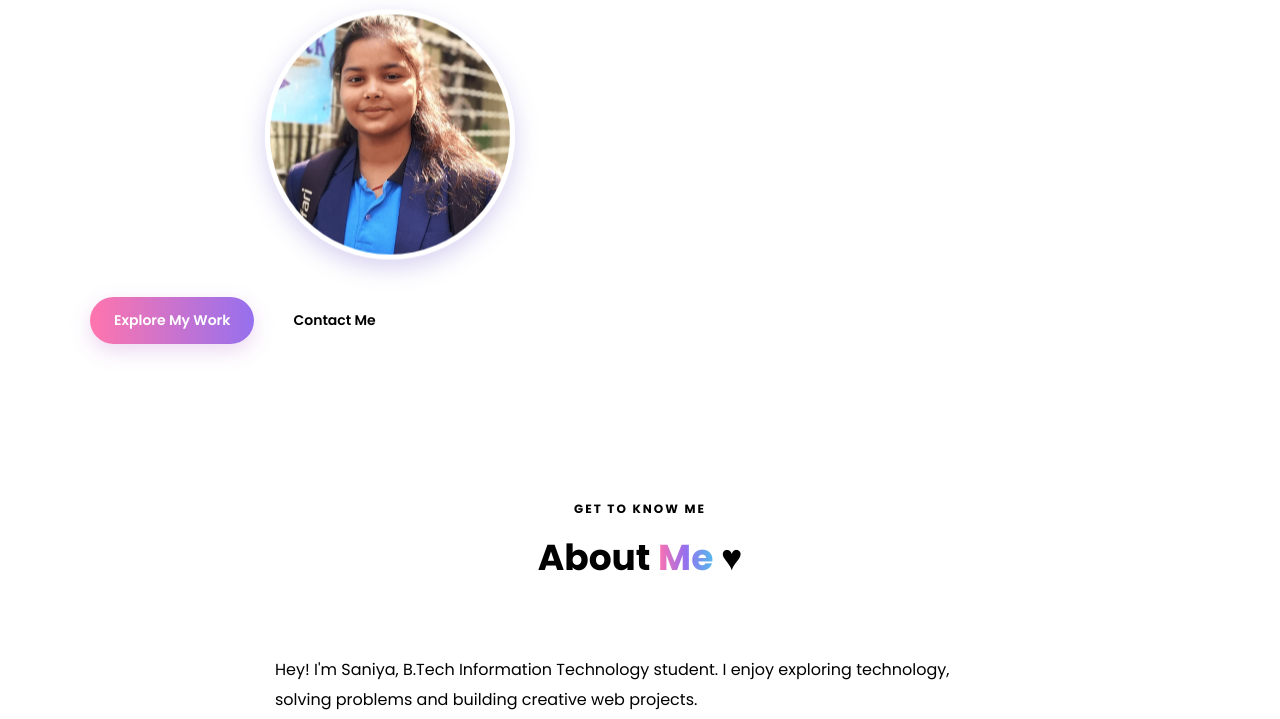
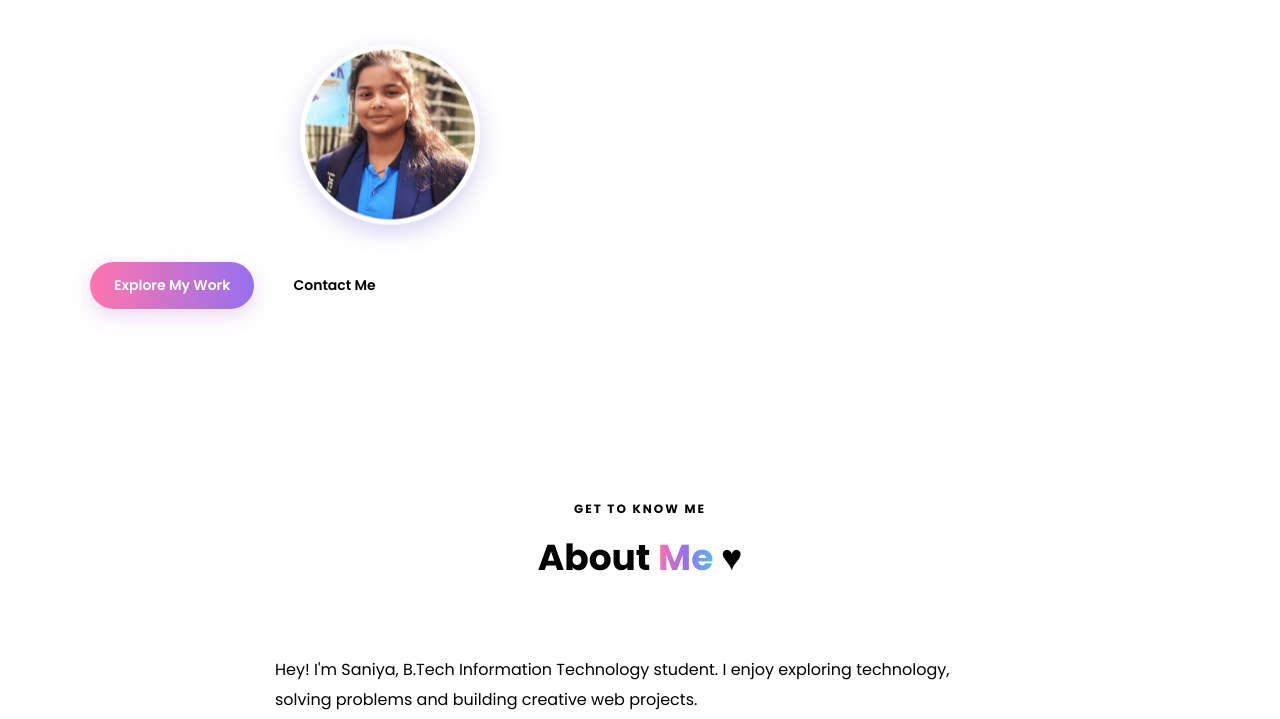
Before and after one commit to SaniyaGarg/Personal-Portfolio, a plain HTML site: page index.html in a window 1280 px wide. Shown: the part 381-1100 px from the top of the page. Drawn offline with Linux system fonts and the light colour scheme.

Commit message:
Update style.css

```diff
--- a/style.css
+++ b/style.css
@@ -488,3 +488,12 @@ footer {
         flex-direction: column;
     }
 }
+.my-photo-img {
+    display: block !important;
+    visibility: visible !important;
+    opacity: 1 !important;
+    width: 180px !important;
+    height: 180px !important;
+    object-fit: cover;
+    border-radius: 50%;
+}
```
